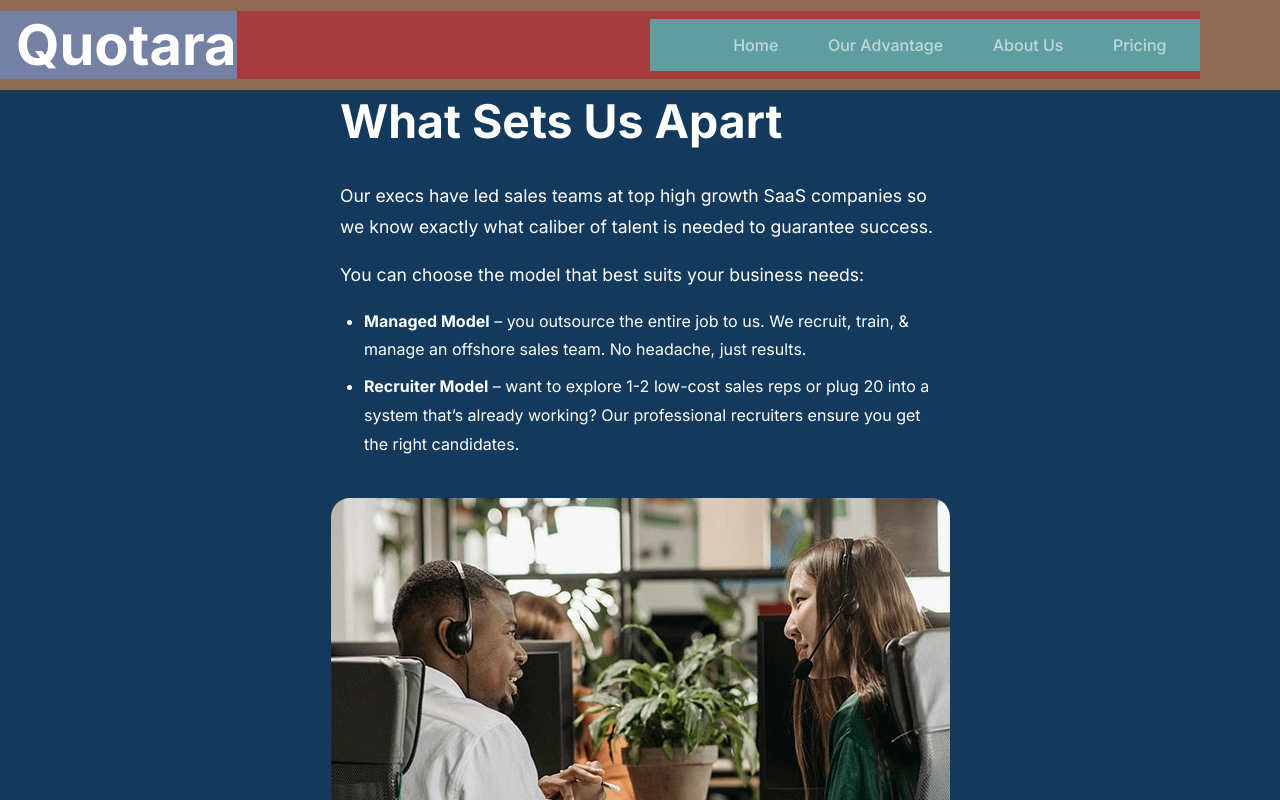
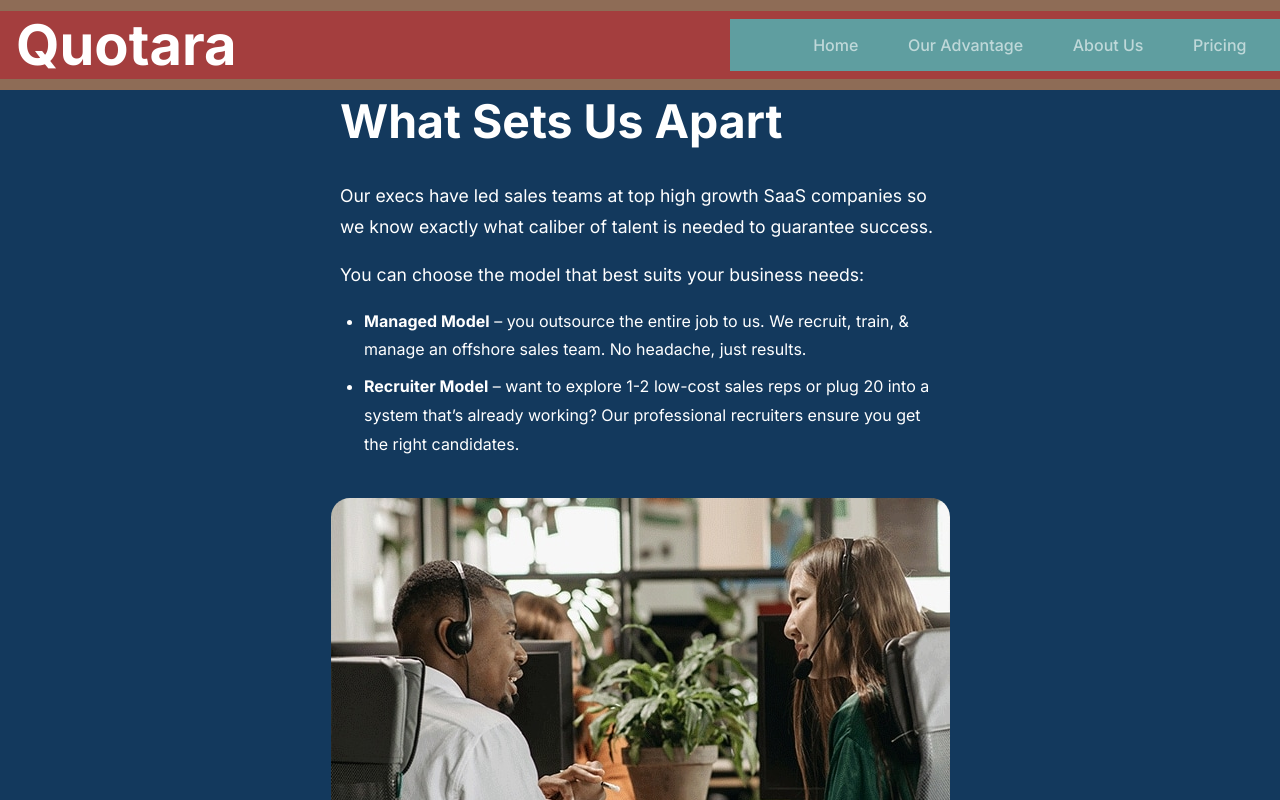
Before and after one commit to KryptonZen/Quotara, a React (Vite) app: page /Quotara/OurAdvantage in a window 1280 px wide. Shown: the top 800 px of the page. Built offline with nearby package versions, Linux system fonts and the light colour scheme.

Commit message:
add: syncing

```diff
--- a/src/components/navbar/Navbar.css
+++ b/src/components/navbar/Navbar.css
@@ -7,6 +7,7 @@
     /* background-color: #13395D; */
     background-color: #8e6c56;
     display: flex;
+    justify-content: center;
     align-items: center;
     position: relative;
     overflow: hidden;
@@ -18,8 +19,8 @@
 
 .NavDiv {
     /* color: aquamarine; */
-    overflow: hidden;
-    width: 100vw;
+    /* overflow: hidden; */
+    min-width: 100vw;
     max-width: 1200px;
     /* height: 100%; */
     /* min-width: 500px; */
@@ -33,7 +34,7 @@
 .Logo {
     font-size: 3.5rem;
     font-weight: 700;
-    background-color: rgb(117, 128, 165);
+    /* background-color: rgb(117, 128, 165); */
     padding-left: 1rem;
     text-decoration: none;
     color: white;
@@ -64,8 +65,8 @@
 @media (max-width: 670px) {.NavLinks {display: none;}}
 
 .BarsButton {
-    /* background-color: transparent; */
-    background-color: rgb(255, 194, 71);
+    background-color: transparent;
+    /* background-color: rgb(255, 194, 71); */
     color: white;
     /* border: 1px solid white; */
     border: none;
```
